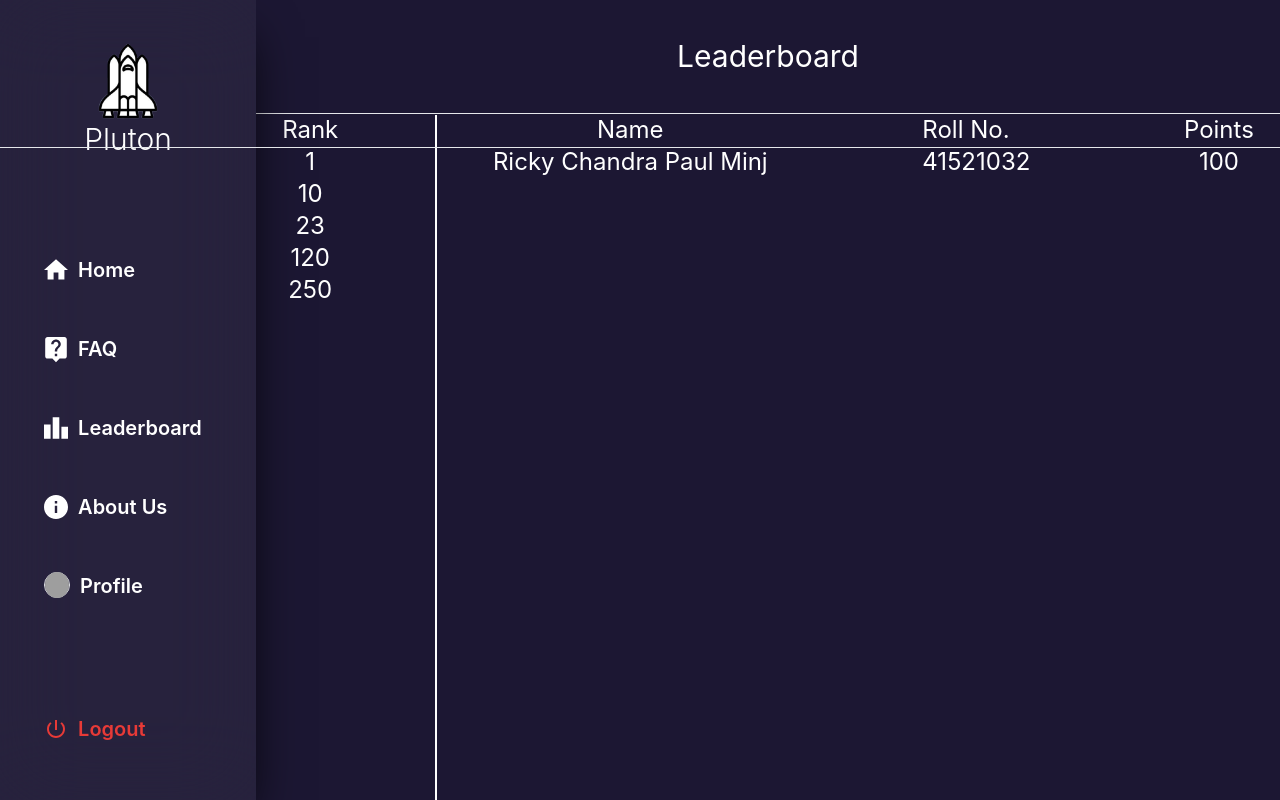
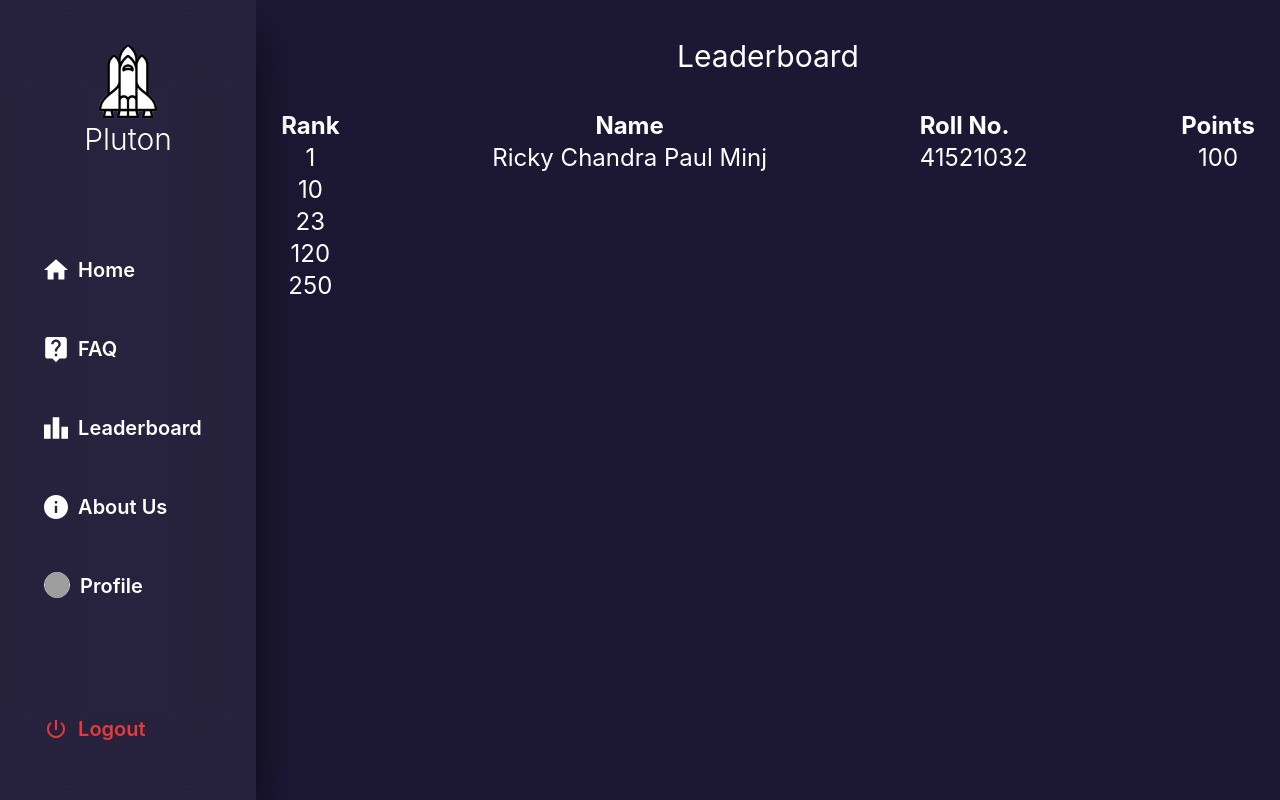
Before and after one commit to anantbansa1/ProjectPluton, a React (Create React App) app: page / in a window 1280 px wide. Built offline with nearby package versions, Linux system fonts and the light colour scheme; grey boxes are pictures that could not be loaded.

Commit message:
akjdsnfls

```diff
--- a/src/components/pages/Leaderboard.js
+++ b/src/components/pages/Leaderboard.js
@@ -8,15 +8,17 @@ export default function Leaderboard() {
       <div className='mt-[3vw] ml-[20vw] text-white'>
       <div className=' text-center text-3xl font-pressStart'>
         Leaderboard
+        <br />
+        <br />
       </div>
       <div className='flex flex-col'>
         <div className="part1">
-            <hr className='mt-[3vw]'/>
+            {/* <hr className='mt-[3vw]'/> */}
             <div className='flex max-md:text-xl text-2xl justify-around'>
                 <div className='ml-[-4vw]'>
-                    <div>
+                    <div className='font-bold'>
                         Rank
-                        <hr className=' fixed top-[9vw] left-[34vw] border border-white h-[100vh]'/>
+                        {/* <hr className=' fixed top-[9vw] left-[34vw] border border-white h-[100vh]'/> */}
                     </div>
                     <div className='text-center'>
                         1
@@ -35,7 +37,7 @@ export default function Leaderboard() {
                     </div>
                 </div>
                 <div>
-                    <div className='text-center'>
+                    <div className='text-center font-bold'>
                         Name
                     </div>
                     <div className='items-center'>
@@ -44,7 +46,7 @@ export default function Leaderboard() {
                 </div>
                 <div className='flex mr-[-4vw] space-x-[12vw]'>
                     <div>
-                        <div>
+                        <div className='font-bold'>
                             Roll No.
                         </div>
                         <div className='text-center'>
@@ -52,7 +54,7 @@ export default function Leaderboard() {
                         </div>
                     </div>
                     <div>
-                        <div>
+                        <div className='font-bold'>
                             Points
                         </div>
                         <div className='text-center'>
@@ -61,7 +63,7 @@ export default function Leaderboard() {
                     </div>
                 </div>
             </div>
-            <hr className='fixed top-[11.5vw] left-0 w-[100vw]'/>
+            {/* <hr className='fixed top-[11.5vw] left-0 w-[100vw]'/> */}
         </div>
       </div>
       </div>
```
Also changed, not shown: src/components/Row.js (added).
